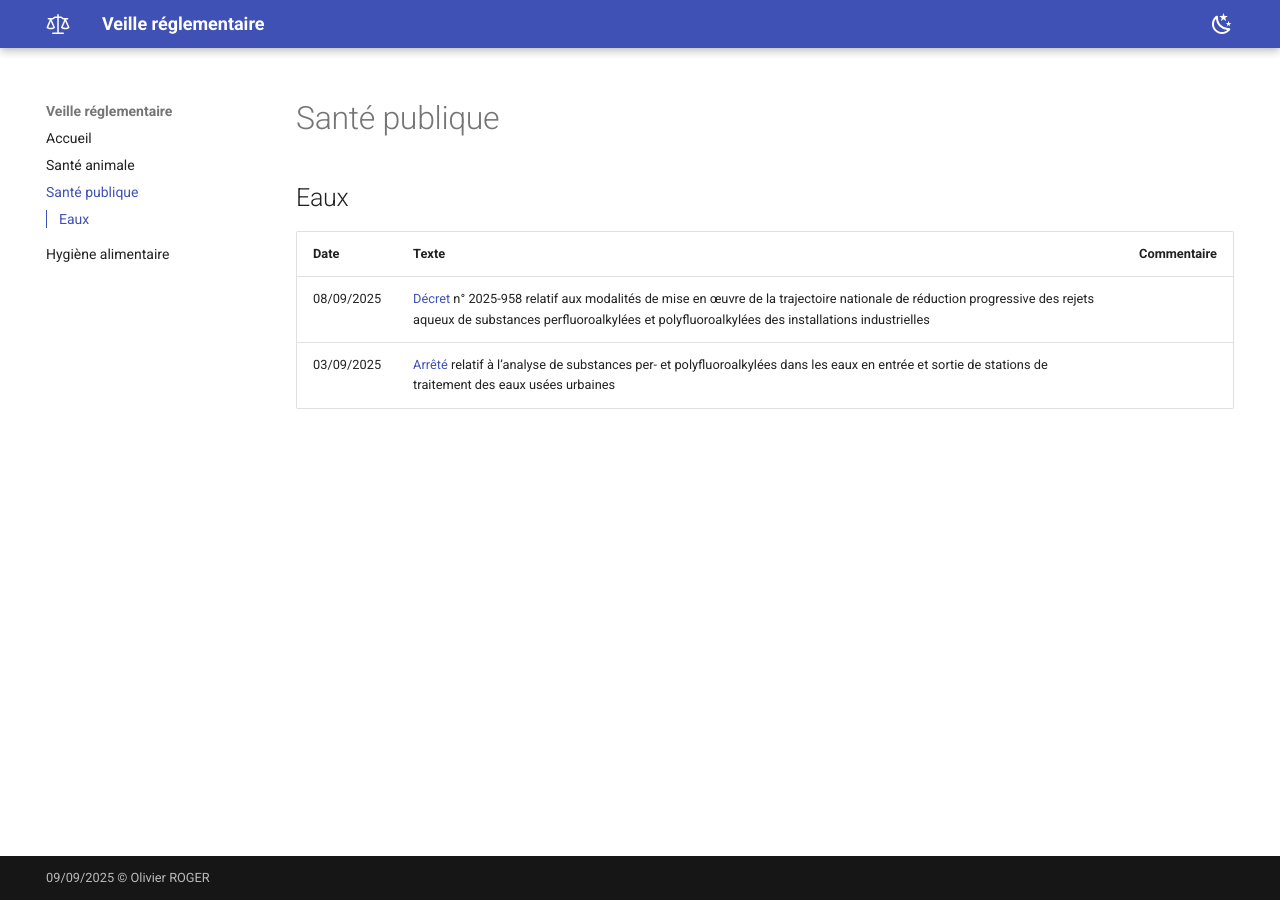
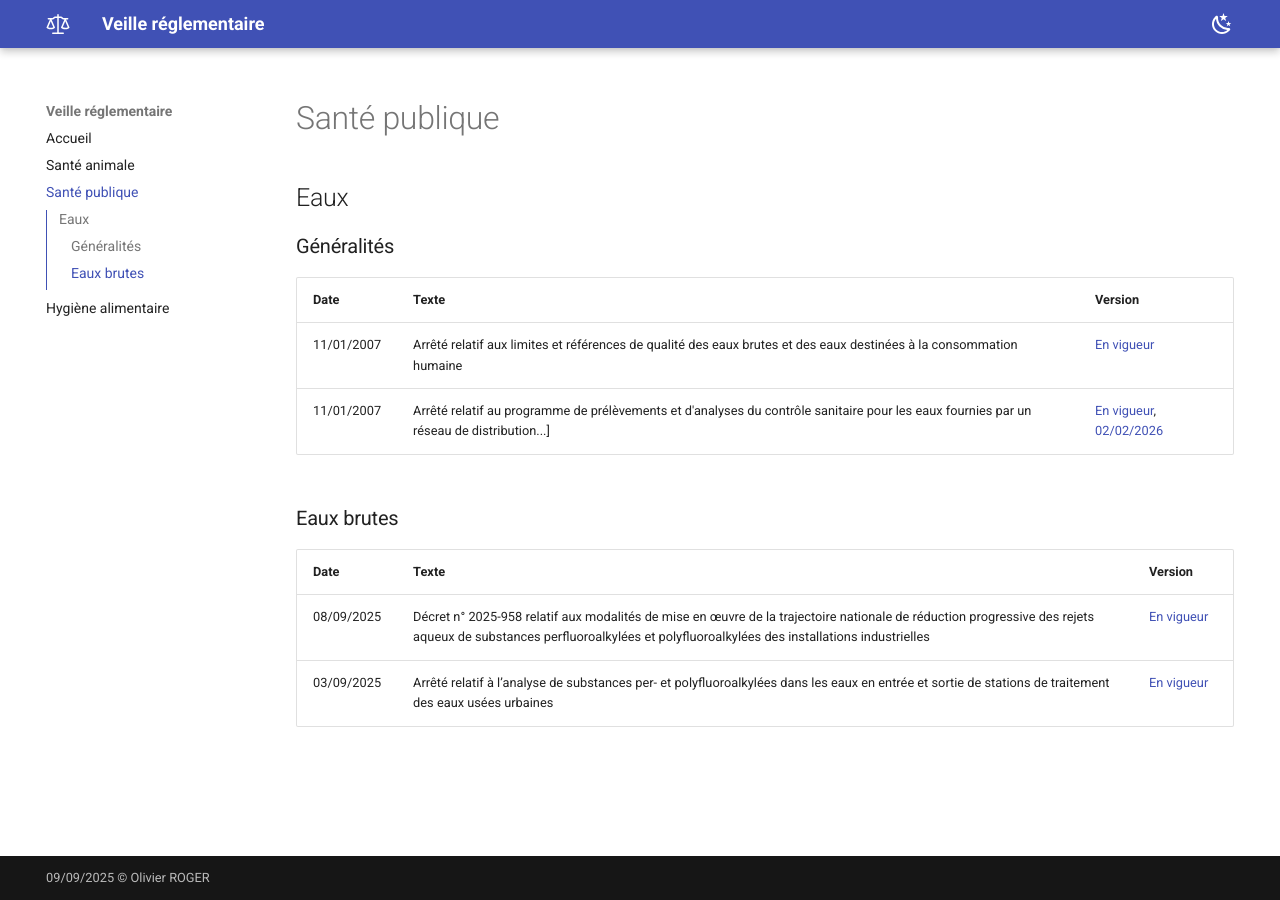
Before and after one commit to olivier-roger-vet/veille-reglementaire, an MkDocs documentation site: the page built from docs/sp.md, in a window 1280 px wide. Built offline with MkDocs 1.6.1 and Material for MkDocs 9.7.7, drawn with Linux system fonts in a browser that asks for light colours.

Commit message:
Format + eaux MAJ

```diff
--- a/docs/sp.md
+++ b/docs/sp.md
@@ -2,7 +2,16 @@
 
 ## Eaux
 
-| Date       | Texte                                                                                                                                                                                                                                                                                                                 | Commentaire |
-| ---------- | --------------------------------------------------------------------------------------------------------------------------------------------------------------------------------------------------------------------------------------------------------------------------------------------------------------------- | ----------- |
-| 08/09/2025 | [Décret](https://www.legifrance.gouv.fr/download/pdf?id=okg8pYdlzqssb9b30JjqozzKga8V-YH3-rrHzId_qtk=) n° 2025-958 relatif aux modalités de mise en œuvre de la trajectoire nationale de réduction progressive des rejets aqueux de substances perfluoroalkylées et polyfluoroalkylées des installations industrielles |             |
-| 03/09/2025 | [Arrêté](https://www.legifrance.gouv.fr/download/pdf?id=rb8gm4rObqLryfLTFw-FBWt-sITN1xAdMltMVWiaAdM=) relatif à l’analyse de substances per- et polyfluoroalkylées dans les eaux en entrée et sortie de stations de traitement des eaux usées urbaines                                                                |             |
+### Généralités
+
+| Date       | Texte                                                                                                                                    | Version                                                                                                                                                         |
+| ---------- | ---------------------------------------------------------------------------------------------------------------------------------------- | --------------------------------------------------------------------------------------------------------------------------------------------------------------- |
+| 11/01/2007 | Arrêté relatif aux limites et références de qualité des eaux brutes et des eaux destinées à la consommation humaine                      | [En vigueur](https://www.legifrance.gouv.fr/loda/id/JORFTEXT000000465574)                                                                                       |
+| 11/01/2007 | Arrêté relatif au programme de prélèvements et d'analyses du contrôle sanitaire pour les eaux fournies par un réseau de distribution...] | [En vigueur](https://www.legifrance.gouv.fr/loda/id/JORFTEXT000000466614), [02/02/2026](https://www.legifrance.gouv.fr/loda/id/JORFTEXT000000466614/2026-02-02) |
+
+### Eaux brutes
+
+| Date       | Texte                                                                                                                                                                                                                  | Version                                                                                                   |
+| ---------- | ---------------------------------------------------------------------------------------------------------------------------------------------------------------------------------------------------------------------- | --------------------------------------------------------------------------------------------------------- |
+| 08/09/2025 | Décret n° 2025-958 relatif aux modalités de mise en œuvre de la trajectoire nationale de réduction progressive des rejets aqueux de substances perfluoroalkylées et polyfluoroalkylées des installations industrielles | [En vigueur](https://www.legifrance.gouv.fr/download/pdf?id=okg8pYdlzqssb9b30JjqozzKga8V-YH3-rrHzId_qtk=) |
+| 03/09/2025 | Arrêté relatif à l’analyse de substances per- et polyfluoroalkylées dans les eaux en entrée et sortie de stations de traitement des eaux usées urbaines                                                                | [En vigueur](https://www.legifrance.gouv.fr/download/pdf?id=rb8gm4rObqLryfLTFw-FBWt-sITN1xAdMltMVWiaAdM=) |
```
Also changed, not shown: docs/ha.md (+3 -3 lines), docs/sa.md (+3 -3 lines).
